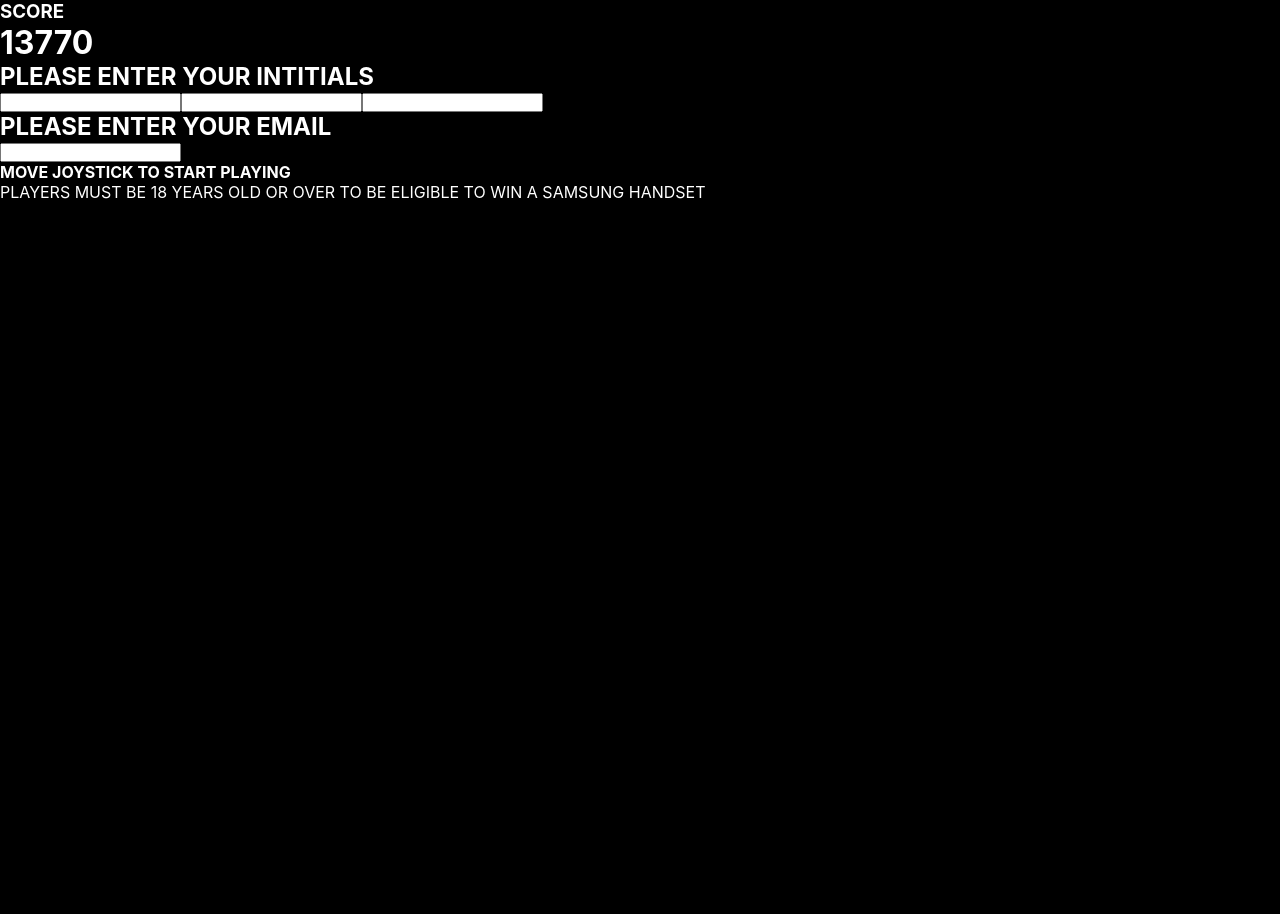
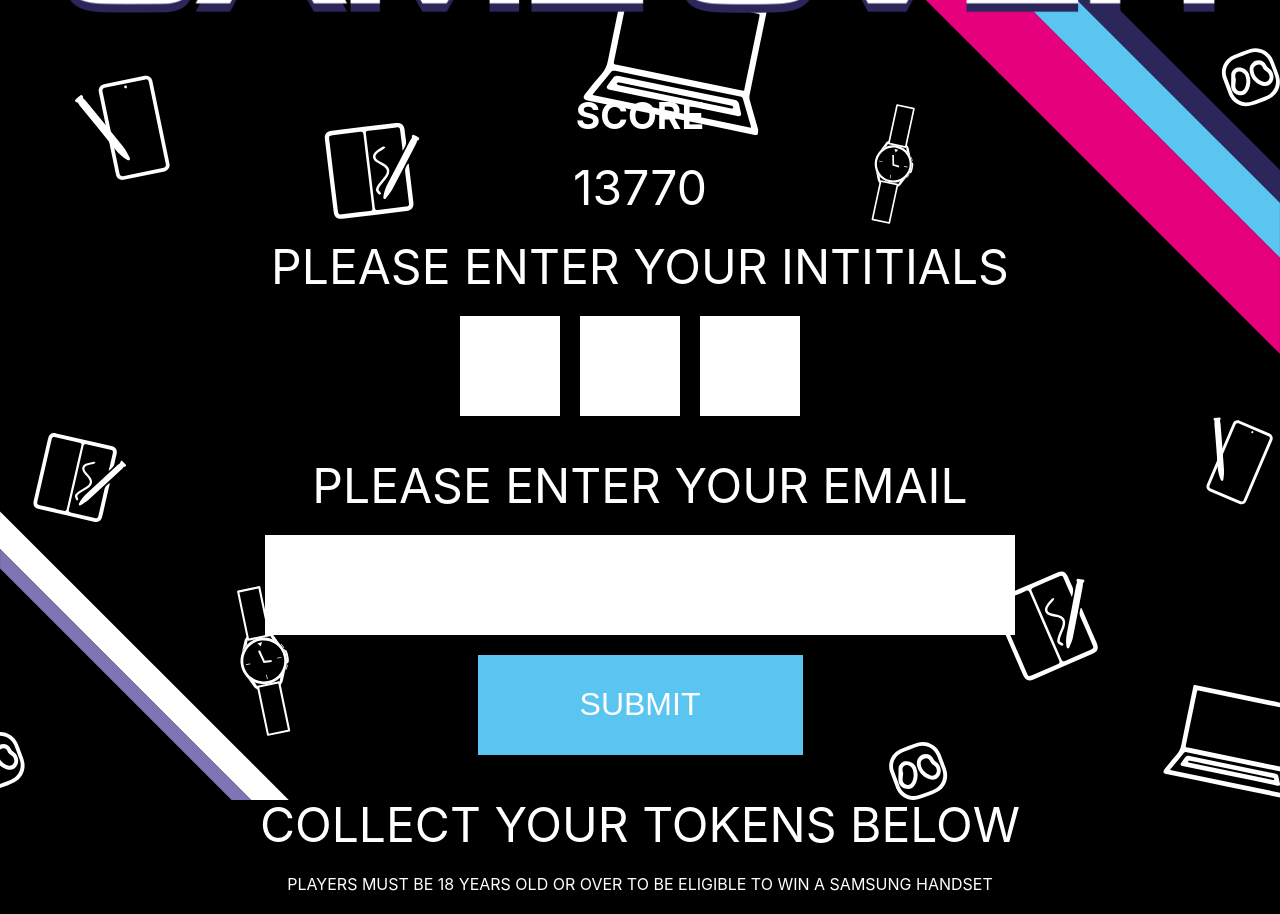
Before and after one commit to camcgreen/pacman, a Next.js app: page /over in a window 1280 px wide. Before the commit the page ends 800 px from the top, so only its background shows below. Built offline with nearby package versions, Linux system fonts and the light colour scheme.

Commit message:
add styles for welcome screen and start game screen styles

```diff
--- a/pages/game.js
+++ b/pages/game.js
@@ -10,6 +10,7 @@ export default function Game() {
     const tileSize = 32;
     const velocity = 2;
     const canvas = document.getElementById('gameCanvas');
+    canvas.style.width = `${window.innerWidth / 2}px`;
     const ctx = canvas.getContext('2d');
     const tileMap = new TileMap(tileSize);
     const pacman = tileMap.getPacman(velocity);
@@ -78,10 +79,11 @@ export default function Game() {
   return (
     <div className={styles.container}>
       <Head>
-        <title>Create Next App</title>
-        <meta name='description' content='Generated by create next app' />
+        <title>Samsung Arcade</title>
+        <meta name='description' content='Samsung Arcade' />
         <link rel='icon' href='/favicon.ico' />
       </Head>
+      <img src='/bg.svg' className={styles.bg}></img>
       <main>
         <div className={styles.time}>
           <h4>TIME REMAINING</h4>
--- a/pages/index.js
+++ b/pages/index.js
@@ -13,8 +13,8 @@ export default function Home() {
   return (
     <div className={styles.container}>
       <Head>
-        <title>Create Next App</title>
-        <meta name='description' content='Generated by create next app' />
+        <title>Samsung Arcade</title>
+        <meta name='description' content='Samsung Arcade' />
         <link rel='icon' href='/favicon.ico' />
       </Head>
       <img src='/bg.svg' className={styles.bg}></img>
--- a/pages/leaderboard.js
+++ b/pages/leaderboard.js
@@ -5,8 +5,8 @@ export default function Leaderboard() {
   return (
     <div className={styles.container}>
       <Head>
-        <title>Create Next App</title>
-        <meta name='description' content='Generated by create next app' />
+        <title>Samsung Arcade</title>
+        <meta name='description' content='Samsung Arcade' />
         <link rel='icon' href='/favicon.ico' />
       </Head>
       <main>
--- a/pages/over.js
+++ b/pages/over.js
@@ -5,13 +5,16 @@ export default function Over() {
   return (
     <div className={styles.container}>
       <Head>
-        <title>Create Next App</title>
-        <meta name='description' content='Generated by create next app' />
+        <title>Samsung Arcade</title>
+        <meta name='description' content='Samsung Arcade' />
         <link rel='icon' href='/favicon.ico' />
       </Head>
+      <img src='/bg.svg' className={styles.bg}></img>
+      <img src='/bg-icons.svg' className={styles.bgIcons}></img>
       <main>
+        <img src='/over.png' className={styles.over} />
         <h3>SCORE</h3>
-        <h1>13770</h1>
+        <h2>13770</h2>
         <form>
           <h2>PLEASE ENTER YOUR INTITIALS</h2>
           <div className={styles.inputs}>
@@ -21,8 +24,10 @@ export default function Over() {
           </div>
           <h2>PLEASE ENTER YOUR EMAIL</h2>
           <input type='text' />
+          <br />
+          <input className={styles.submit} type='submit' value='SUBMIT' />
         </form>
-        <h4>MOVE JOYSTICK TO START PLAYING</h4>
+        <h2>COLLECT YOUR TOKENS BELOW</h2>
         <p>
           PLAYERS MUST BE 18 YEARS OLD OR OVER TO BE ELIGIBLE TO WIN A SAMSUNG
           HANDSET
--- a/styles/Game.module.css
+++ b/styles/Game.module.css
@@ -3,11 +3,29 @@
   justify-content: center;
   align-items: center;
   height: 100vh;
+  font-size: 2rem;
+}
+
+.bg {
+  width: 100%;
+  height: 100%;
+  object-fit: cover;
+  position: fixed;
+  z-index: 1;
 }
 
 .container main {
-  width: 70%;
+  position: relative;
   display: flex;
   justify-content: space-between;
   align-items: center;
+  z-index: 2;
 }
+/*
+.time h4, .score h4 {
+  font-size: 2rem;
+}
+
+.time h1, .score h1 {
+  font-size: 4rem;
+} */
--- a/styles/Over.module.css
+++ b/styles/Over.module.css
@@ -0,0 +1,94 @@
+.container {
+  display: flex;
+  justify-content: center;
+  align-items: center;
+  height: 100vh;
+  font-size: 2rem;
+}
+
+.bg {
+  width: 100%;
+  height: 100%;
+  object-fit: cover;
+  position: fixed;
+  z-index: 1;
+}
+
+.bgIcons {
+  width: 100%;
+  height: 100%;
+  object-fit: cover;
+  position: fixed;
+  z-index: 2;
+}
+
+.container main {
+  position: relative;
+  z-index: 3;
+  text-align: center;
+  display: flex;
+  flex-direction: column;
+  justify-content: center;
+  align-items: center;
+}
+
+.container main * {
+  margin-bottom: 20px;
+}
+
+.container main h2 {
+  font-weight: 400;
+}
+
+.container main p {
+  font-size: 1rem;
+}
+
+.container main input {
+  width: 750px;
+  height: 100px;
+  border: none;
+  outline: none;
+  /* display: flex;
+  justify-content: center;
+  align-items: center; */
+  text-align: center;
+  font-size: 3rem;
+  color: var(--colNavy);
+}
+
+.container main input:focus {
+  border: hotpink;
+}
+
+.inputs input {
+  width: 100px !important;
+  /* height: 100px; */
+  margin-right: 20px;
+  text-transform: uppercase;
+}
+
+.inputs input:first-of-type {
+  color: var(--colPink);
+}
+
+.inputs input:nth-of-type(2) {
+  color: var(--colNavy);
+}
+
+.inputs input:last-of-type {
+  color: var(--colBlue);
+}
+
+.submit {
+  background-color: var(--colBlue);
+  color: white !important;
+  width: 325px !important;
+  font-size: 2rem !important;
+  height: 100px !important;
+}
+
+.over {
+  width: 90%;
+  margin-bottom: 80px !important;
+}
--- a/styles/globals.css
+++ b/styles/globals.css
@@ -1,3 +1,9 @@
+html {
+  --colPink: #E6007E;
+  --colBlue: #5BC5F2;
+  --colNavy: #2C275B;
+}
+
 html,
 body {
   font-family: -apple-system, BlinkMacSystemFont, Segoe UI, Roboto, Oxygen,
@@ -18,5 +24,6 @@ a {
 }
 
 #gameCanvas {
-  width: 850px;
+  /* width: 850px; */
+  margin: 0 120px;
 }
```
Also changed, not shown: styles/Home.module.css (+6 -3 lines), public/over.png (added).
